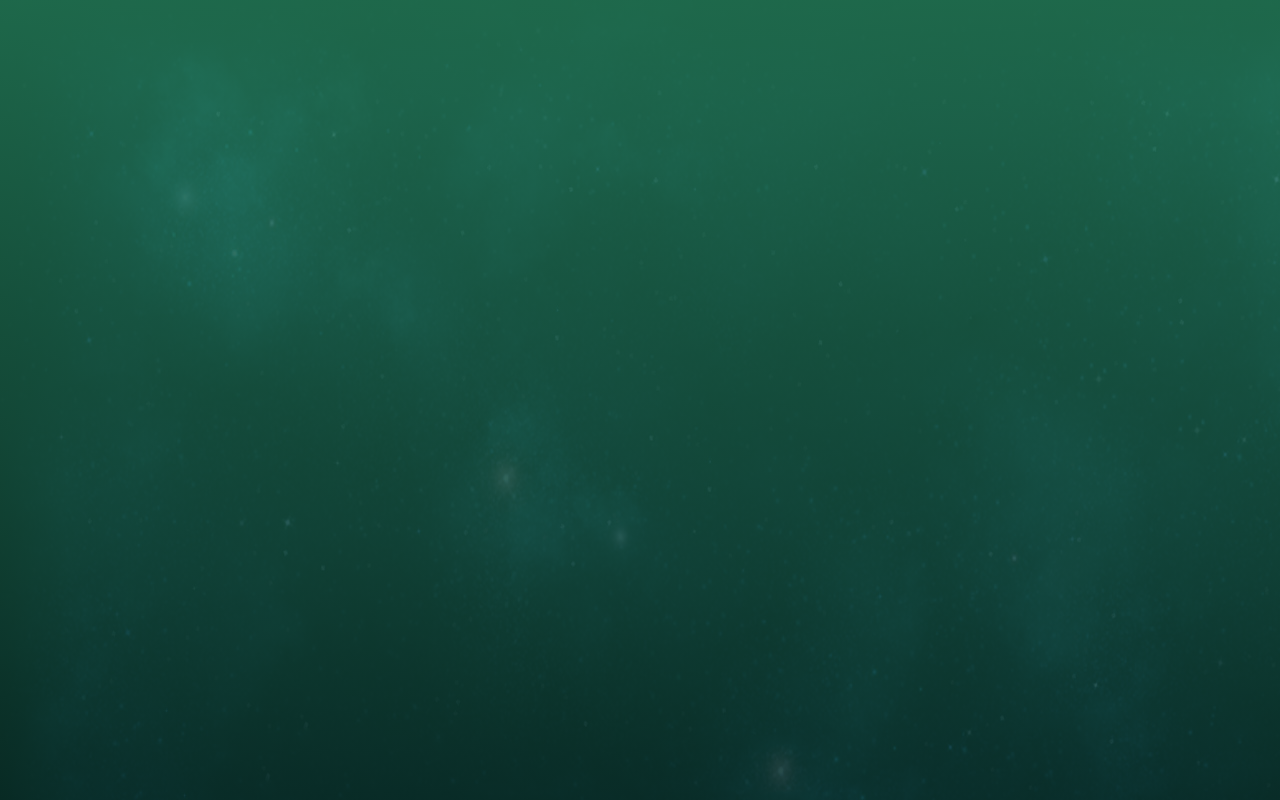
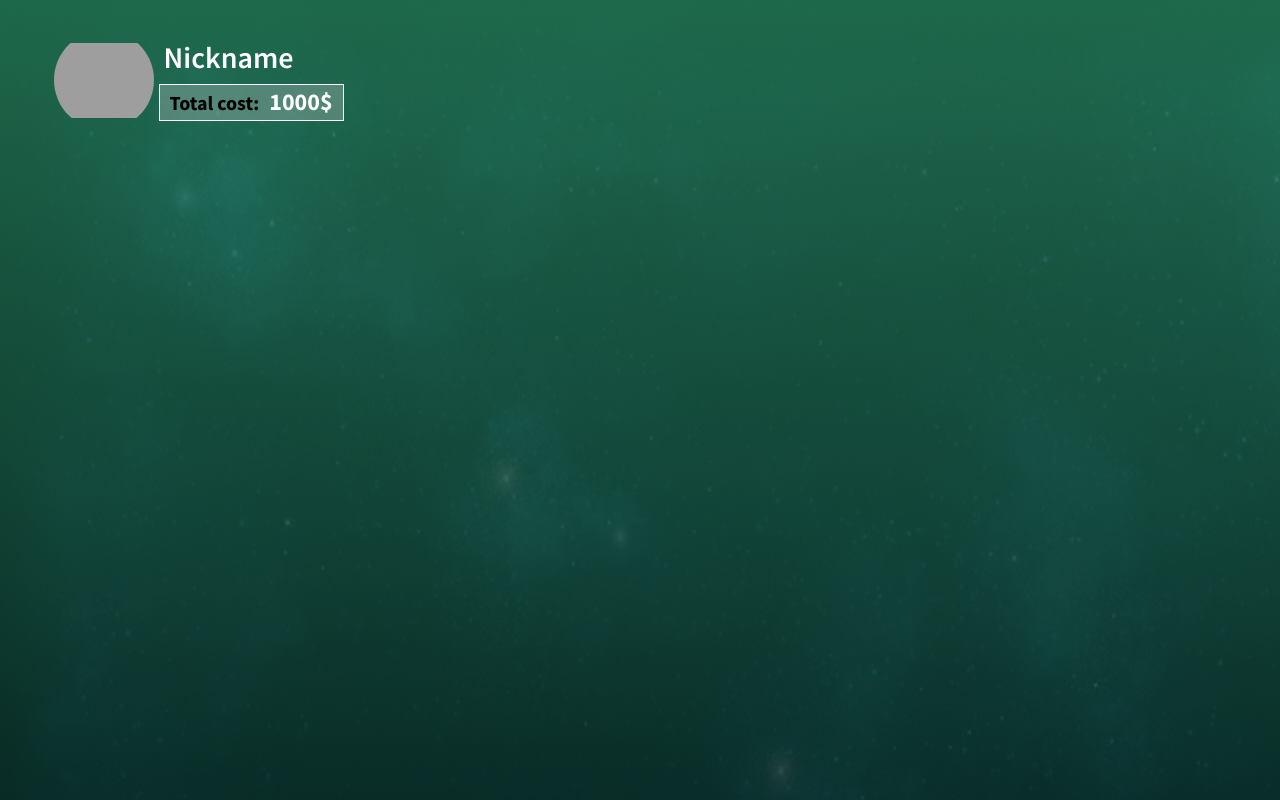
Before and after one commit to borwi4ok/web-semester-project, a React (Create React App) app: page /inventory in a window 1280 px wide. Built offline with nearby package versions, Linux system fonts and the light colour scheme; grey boxes are pictures that could not be loaded.

Commit message:
created structure for inventory page + added user-ui

```diff
--- a/src/App.js
+++ b/src/App.js
@@ -1,7 +1,7 @@
 import React from 'react'
 import { Route, Switch } from 'react-router-dom'
 import Landing from './pages/landing/Landing'
-import Inventory from './pages/inventory/Inventory'
+import Inventory from './pages/inventory/parts/Inventory'
 
 function App() {
   return (
--- a/src/index.css
+++ b/src/index.css
@@ -32,3 +32,7 @@ code {
   font-family: source-code-pro, Menlo, Monaco, Consolas, 'Courier New',
     monospace;
 }
+
+/* * {
+  outline: 1px solid #ccc;
+} */
--- a/src/pages/inventory/Inventory.css
+++ /dev/null
@@ -1,15 +0,0 @@
-.containerInventory {
-  display: grid;
-  width: 100%;
-  height: 100vh;
-}
-
-.containerInventory__background {
-  width: 100%;
-  height: 100vh;
-  background-image: linear-gradient(
-      rgba(35, 122, 87, 0.85),
-      rgba(9, 48, 40, 0.85)
-    ),
-    url('./media/background.png');
-}
--- a/src/pages/inventory/Inventory.js
+++ /dev/null
@@ -1,10 +0,0 @@
-import React from 'react'
-import './Inventory.css'
-
-export default function Inventory() {
-  return (
-    <div className='containerInventory'>
-      <div className='containerInventory__background'></div>
-    </div>
-  )
-}
--- /dev/null
+++ b/src/pages/inventory/parts/Inventory.js
@@ -0,0 +1,36 @@
+import React from 'react'
+import styles from './Inventory.module.css'
+import User from './header/User'
+import ReturnButton from './header/ReturnButton'
+import ChooseGame from './header/ChooseGame'
+
+export default function Inventory() {
+  return (
+    <div className={styles.container}>
+      <div className={styles.container__background}>
+        {/* header */}
+        <div className={styles.header}>
+          <User />
+          <div>
+            <ReturnButton />
+            <ChooseGame />
+          </div>
+        </div>
+        {/* middle part */}
+        <div>
+          {/* filters */}
+          {/* <div>
+          <CostFilter />
+          <SortByFilter />
+        </div> */}
+          {/* items */}
+          {/* <div>
+          <Item />
+          <Item />
+          <Item />
+        </div> */}
+        </div>
+      </div>
+    </div>
+  )
+}
--- /dev/null
+++ b/src/pages/inventory/parts/Inventory.module.css
@@ -0,0 +1,26 @@
+.container {
+  display: grid;
+  width: 100%;
+  height: 100vh;
+}
+
+.container__background {
+  display: grid;
+  grid-template-rows: 1fr 4fr;
+  width: 100%;
+  height: 100vh;
+  background-image: linear-gradient(
+      rgba(35, 122, 87, 0.85),
+      rgba(9, 48, 40, 0.85)
+    ),
+    url('../media/background.png');
+}
+
+.header {
+  display: grid;
+  grid-auto-flow: column;
+  justify-content: space-between;
+  grid-template-columns: 40% 30%;
+  width: 100%;
+  height: 100%;
+}
--- /dev/null
+++ b/src/pages/inventory/parts/header/ChooseGame.js
@@ -0,0 +1,6 @@
+import React from 'react'
+import styles from './ChooseGame.module.css'
+
+export default function ChooseGame() {
+  return <div className={styles.container}></div>
+}
--- /dev/null
+++ b/src/pages/inventory/parts/header/ReturnButton.js
@@ -0,0 +1,6 @@
+import React from 'react'
+import styles from './ReturnButton.module.css'
+
+export default function ReturnButton() {
+  return <div className={styles.container}></div>
+}
--- /dev/null
+++ b/src/pages/inventory/parts/header/ReturnButton.module.css
@@ -0,0 +1,2 @@
+.container {
+}
--- /dev/null
+++ b/src/pages/inventory/parts/header/User.js
@@ -0,0 +1,22 @@
+import React from 'react'
+import styles from './User.module.css'
+
+export default function User() {
+  return (
+    <div className={styles.container}>
+      <div className={styles.logoWrapper}>
+        <div className={styles.logo}></div>
+      </div>
+      <div className={styles.userInfo}>
+        <p>Nickname</p>
+        <div className={styles.totalCost}>
+          <span>
+            Total cost:
+            <span>&nbsp;&nbsp;1000$</span>
+          </span>
+        </div>
+      </div>
+      <div></div>
+    </div>
+  )
+}
--- /dev/null
+++ b/src/pages/inventory/parts/header/User.module.css
@@ -0,0 +1,55 @@
+.container {
+  width: 100%;
+  height: 100%;
+  display: grid;
+  grid-template-columns: 30% 60% 10%;
+}
+
+.logoWrapper {
+  display: grid;
+  align-items: center;
+  justify-content: flex-end;
+}
+
+.logo {
+  background: center
+    url('D:/Projects/web-team-project/src/pages/inventory/media/logo.svg')
+    no-repeat;
+  background-size: 100%;
+  width: 100px;
+  height: 100px;
+  border-radius: 100px;
+}
+
+.userInfo {
+  display: grid;
+  align-content: center;
+}
+
+.userInfo p {
+  color: #fff;
+  font-size: 30px;
+  margin: 0 0 5px 0;
+  padding-left: 10px;
+  font-family: 'SansSemiBold';
+  cursor: default;
+}
+
+.totalCost {
+  font-family: 'SansBold';
+  font-size: 20px;
+  padding: 5px;
+  cursor: default;
+}
+
+.totalCost > span {
+  border: 1px solid #fff;
+  padding: 5px 10px 5px 10px;
+  background-color: rgba(204, 204, 204, 0.3);
+}
+
+.totalCost > span > span {
+  color: #fff;
+  font-size: 24px;
+  font-family: 'SansBold';
+}
```
Also changed, not shown: src/pages/inventory/media/logo.svg (added), src/pages/inventory/parts/header/ChooseGame.module.css (added).
